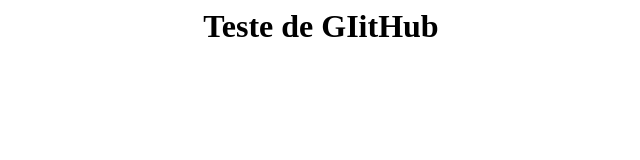
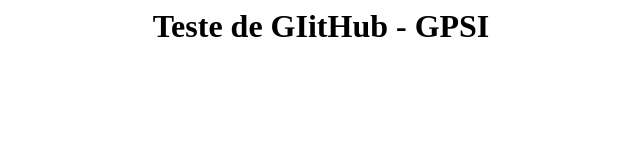
Before and after one commit to rafa-mortis/web, a plain HTML site: page index.html in a window 1280 px wide. Shown: the whole page, without its empty margins (319-959 px from the left). Drawn offline with Linux system fonts and the light colour scheme.

Commit message:
Update index.html

```diff
--- a/index.html
+++ b/index.html
@@ -7,6 +7,6 @@
  </style>
  </head>
  <body>
- <h1>Teste de GIitHub</h1>
+ <h1>Teste de GIitHub - GPSI</h1>
  </body>
 </html>
```
